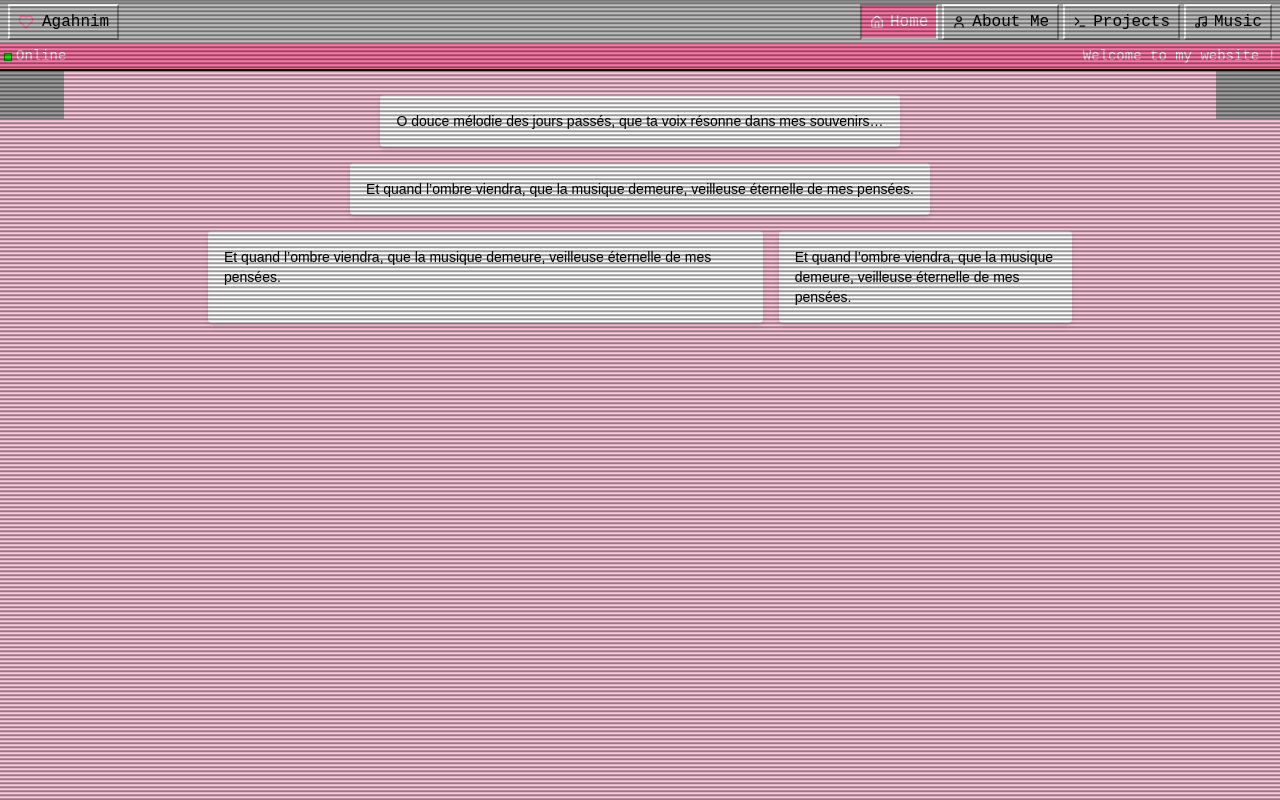
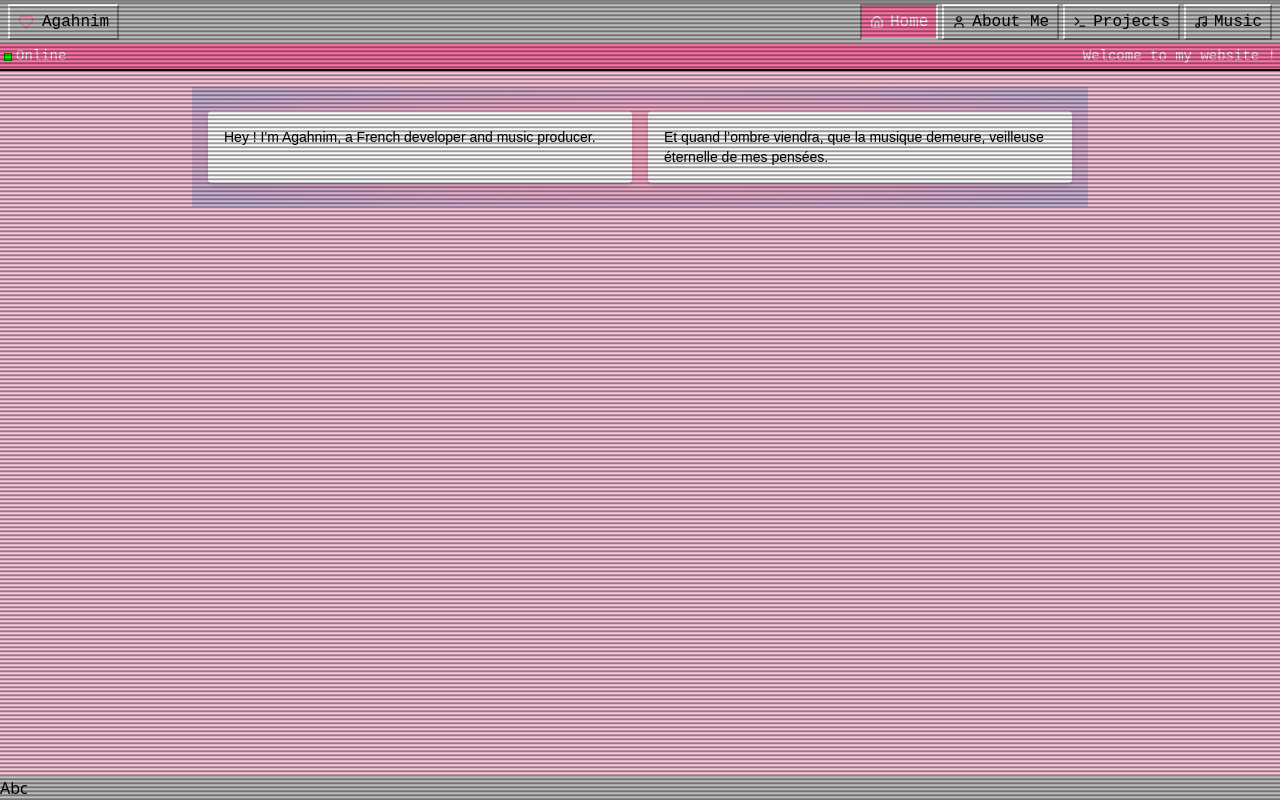
Before and after one commit to naguiagahnim/agahnim-website, a React (Vite) app: page /home in a window 1280 px wide. Built offline with nearby package versions, Linux system fonts and the light colour scheme; grey boxes are pictures that could not be loaded; a web font is replaced by a local one.

Commit message:
for some reason i forgot if existed so better navbar handling

```diff
--- a/src/App.tsx
+++ b/src/App.tsx
@@ -5,6 +5,8 @@ import Music from "./pages/Music";
 import About from "./pages/About";
 import Dev from "./pages/Dev";
 import { AudioProvider } from "./components/AudioContext.tsx";
+import Footer from "./components/Footer.tsx";
+import Navbar from "./components/Navbar.tsx";
 
 export default function App() {
   const location = useLocation();
@@ -12,6 +14,7 @@ export default function App() {
   return (
     <AudioProvider>
       <div className="crt relative z-99 h-screen w-screen flex flex-col overflow-hidden">
+      {location.pathname !== "/" && <Navbar />}
         <div className="flex-1 overflow-y-auto">
           <Routes location={location} key={location.pathname}>
             <Route path="/" element={<LandingPage />} />
@@ -21,6 +24,7 @@ export default function App() {
             <Route path="/music" element={<Music />} />
           </Routes>
         </div>
+       {location.pathname !=="/" && <Footer/>}
       </div>
     </AudioProvider>
   );
--- a/src/components/Footer.tsx
+++ b/src/components/Footer.tsx
@@ -1,5 +1,7 @@
 export default function Footer() {
     return (
-        <div>Abc</div>
+        <div className="bg-[#c0c0c0] relative z-50">
+            <p>Abc</p>
+        </div>
     )
 }
--- a/src/pages/About.tsx
+++ b/src/pages/About.tsx
@@ -1,9 +1,6 @@
-import Navbar from "../components/Navbar";
-
 export default function About() {
     return (
         <div className="bg-light-pink-ouga bg-cover bg-center h-screen w-screen">
-            <Navbar />
             <video className="fixed top-0 left-0 w-screen h-screen object-cover z-0" autoPlay muted loop src="/videos/about.webm" preload="auto"></video>
             <div className="bg-radial-[at_center] from-pink-ouga from-40% to-lavender-ouga to-90% relative z-10 flex flex-col items-center px-4 space-y-4 max-w-4xl mx-auto p-6 mt-4">
                 <div className="flex space-x-4">
--- a/src/pages/Dev.tsx
+++ b/src/pages/Dev.tsx
@@ -1,9 +1,6 @@
-import Navbar from "../components/Navbar";
-
 export default function Dev() {
     return (
         <div className="bg-light-pink-ouga bg-cover bg-center h-screen w-screen">
-            <Navbar />
             <video className="fixed top-0 left-0 w-screen h-screen object-cover z-0" autoPlay muted loop src="/videos/dev.webm" preload="auto"></video>
             <div className="bg-radial-[at_center] from-pink-ouga from-40% to-lavender-ouga to-90% mt-4 relative z-10 flex flex-col items-center px-4 space-y-4 max-w-4xl mx-auto p-6">
                 <div className="bg-white bg-opacity-80 p-4 rounded shadow-md">
--- a/src/pages/HomeContent.tsx
+++ b/src/pages/HomeContent.tsx
@@ -1,34 +1,15 @@
-import Navbar from "../components/Navbar";
-
 export default function HomeContent() {
     return (
-        <div className="bg-light-pink-ouga bg-cover bg-center h-screen w-screen">
-            <Navbar />
-            <div>
-                <img src="/gifs/globe.gif" width="5%" className="float-left"></img>
-                <img src="/gifs/globe.gif" width="5%" className="float-right"></img>
-            </div>
-            <div className="relative z-10 flex flex-col items-center px-4 space-y-4 max-w-4xl mx-auto p-6">
-                <div className="bg-white bg-opacity-80 p-4 rounded shadow-md">
-                    <p className="text-sm font-dotgothic">
-                        O douce mélodie des jours passés, que ta voix résonne dans mes souvenirs…
-                    </p>
-                </div>
-
-                <div className="bg-white bg-opacity-80 p-4 rounded shadow-md">
-                    <p className="text-sm font-dotgothic">
-                        Et quand l’ombre viendra, que la musique demeure, veilleuse éternelle de mes pensées.
-                    </p>
-                </div>
-
+        <div className="bg-light-pink-ouga bg-cover bg-center h-screen w-screen overflow-hidden">
+            <div className="bg-radial-[at_center] from-pink-ouga from-40% to-lavender-ouga to-90% relative z-10 flex flex-col items-center px-4 space-y-4 max-w-4xl mx-auto p-6 mt-4">
                 <div className="flex space-x-4">
                     <div className="bg-white bg-opacity-80 p-4 rounded shadow-md flex-1">
                         <p className="text-sm font-dotgothic">
-                            Et quand l’ombre viendra, que la musique demeure, veilleuse éternelle de mes pensées.
+                            Hey ! I'm Agahnim, a French developer and music producer.
                         </p>
                     </div>
 
-                    <div className="bg-white bg-opacity-80 p-4 rounded shadow-md flex-[0.5]">
+                    <div className="bg-white bg-opacity-80 p-4 rounded shadow-md flex-1">
                         <p className="text-sm font-dotgothic">
                             Et quand l’ombre viendra, que la musique demeure, veilleuse éternelle de mes pensées.
                         </p>
--- a/src/pages/LandingPage.tsx
+++ b/src/pages/LandingPage.tsx
@@ -42,7 +42,6 @@ export default function LandingPage() {
                     <video className="fixed top-0 left-0 w-screen h-screen object-cover z-0" autoPlay muted loop src="/videos/landing.webm"></video>
                     <div className="absolute inset-x-0 bottom-0 z-10 text-white text-center animate-pulse font-dotgothic text-lg bg-lavender-ouga">
                         <p>Welcome, please enter the screen to continue your visit.</p>
-                        <p className="text-sm">For a better experience, please enable audio permissions for this website.</p>
                         <p className="text-sm">Best viewed on a computer</p>
                     </div>
                 </motion.div>
--- a/src/pages/Music.tsx
+++ b/src/pages/Music.tsx
@@ -1,11 +1,8 @@
 import AudioPlayer from "../components/AudioPlayer";
 import { Marquee } from "../components/Marquee";
-import Navbar from "../components/Navbar";
-
 export default function Music() {
     return (
         <div className="bg-light-pink-ouga bg-cover bg-center min-h-screen w-screen" >
-            <Navbar />
 
             <video
                 className="fixed top-0 left-0 w-screen h-screen object-cover z-0"
```
